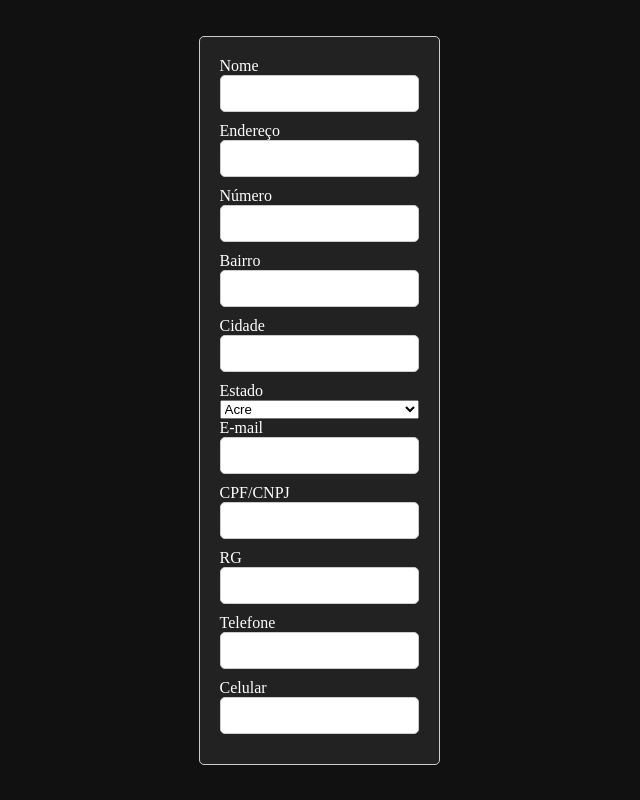
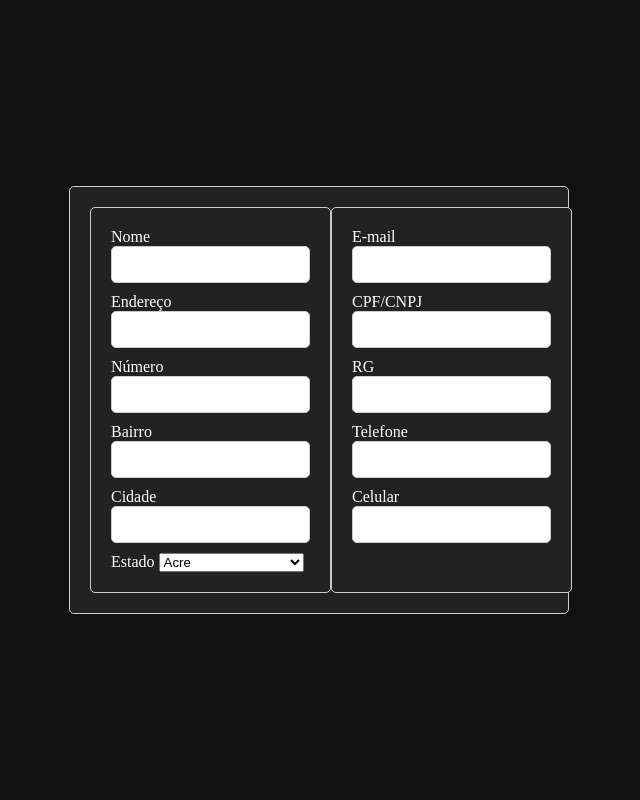
Before and after one commit to Almeedus/FATEC-TPI-validacaoJS, a PHP site: page /pages/create_account/index.html in a window 1280 px wide. Shown: the whole page, without its empty margins (321-961 px from the left). Run offline with PHP 8.4, Linux system fonts and the light colour scheme.

Commit message:
estilizando formulario registro

```diff
--- a/css/register.css
+++ b/css/register.css
@@ -1,26 +1,19 @@
 /* Estilo padrão para formulários de registro */
-.form-container {
-    max-width: 400px;
-    margin: 0 auto;
-    padding: 20px;
-    background-color: var(--container-background);
-    border: 1px solid #ccc;
-    border-radius: 5px;
-}
-
 .form-container h1 {
     text-align: center;
     color: var(--text-color);
     margin-bottom: 20px;
 }
 
-.form-container label {
-    color: var(--text-color);
+.form-container {
+    width: 500px;
 }
 
 .form-container form {
     display: flex;
-    flex-direction: column;
+    flex-direction: row;
+    justify-content: space-evenly;
+    max-width: 500px;
 }
 
 .form-container input {
@@ -55,3 +48,35 @@
 .form-container input[type="submit"]:hover {
     background-color: #0051a5;
 }
+
+.two-section-form {
+    display: flex;
+    justify-content: space-between;
+    max-width: 400px;
+    margin: 0 auto;
+    padding: 20px;
+    background-color: var(--container-background);
+    border: 1px solid #ccc;
+    border-radius: 5px;
+    width: auto;
+}
+
+.form-section {
+    flex: 1;
+    max-width: 400px;
+    margin-right: 20px;
+    margin: 0 auto;
+    padding: 20px;
+    background-color: var(--container-background);
+    border: 1px solid #ccc;
+    border-radius: 5px;
+    width: auto;
+}
+
+.form-section label {
+    color: var(--text-color);
+}
+
+.two-section-form label {
+    color: var(--text-color);
+}
--- a/pages/create_account/index.html
+++ b/pages/create_account/index.html
@@ -9,37 +9,23 @@
 </head>
 <body>
     <div class="form-container">
-        <form action="../../php/users/register.php" id="user_register">
+        <form action="../../php/users/register.php" id="user_register" class="two-section-form">
+            <div class="form-section">
                 <label for="name">Nome</label>
-                <input
-                    type="text"
-                    name="name"
-                    id="name"
-                >
+                <input type="text" name="name" id="name">
+
                 <label for="address">Endereço</label>
-                <input
-                    type="text"
-                    name="address"
-                    id="address"
-                >
+                <input type="text" name="address" id="address">
+
                 <label for="number">Número</label>
-                <input
-                    type="number"
-                    name="number"
-                    id="number"
-                >
+                <input type="number" name="number" id="number">
+
                 <label for="neighborhood">Bairro</label>
-                <input
-                    type="text"
-                    name="neighborhood"
-                    id="neighborhood"
-                >
+                <input type="text" name="neighborhood" id="neighborhood">
+
                 <label for="city">Cidade</label>
-                <input
-                    type="text"
-                    name="city"
-                    id="city"
-                >
+                <input type="text" name="city" id="city">
+
                 <label for="state">Estado</label>
                 <select id="state" name="state">
                     <option value="AC">Acre</option>
@@ -71,36 +57,24 @@
                     <option value="TO">Tocantins</option>
                     <option value="EX">Estrangeiro</option>
                 </select>
+            </div>
+
+            <div class="form-section">
                 <label for="email">E-mail</label>
-                <input
-                    type="email"
-                    name="email"
-                    id="email"
-                >
+                <input type="email" name="email" id="email">
+
                 <label for="cpf_cnpj">CPF/CNPJ</label>
-                <input
-                    type="text"
-                    name="cpf_cnpj"
-                    id="cpf_cnpj"
-                >
+                <input type="text" name="cpf_cnpj" id="cpf_cnpj">
+
                 <label for="rg">RG</label>
-                <input
-                    type="text"
-                    name="rg"
-                    id="rg"
-                >
+                <input type="text" name="rg" id="rg">
+
                 <label for="phonenumber">Telefone</label>
-                <input
-                    type="text"
-                    name="phonenumber"
-                    id="phonenumber"
-                >
+                <input type="text" name="phonenumber" id="phonenumber">
+
                 <label for="cellphone">Celular</label>
-                <input
-                    type="text"
-                    name="cellphone"
-                    id="cellphone"
-                >
+                <input type="text" name="cellphone" id="cellphone">
+            </div>
         </form>
     </div>
 </body>
```
